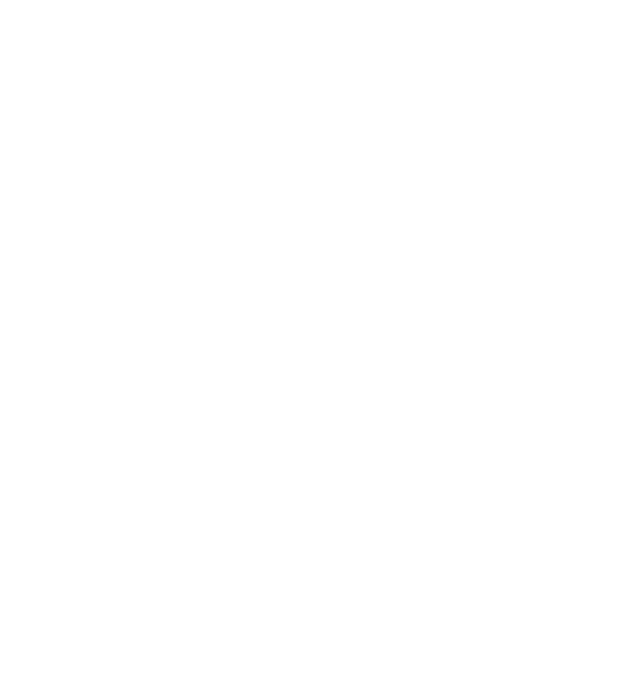
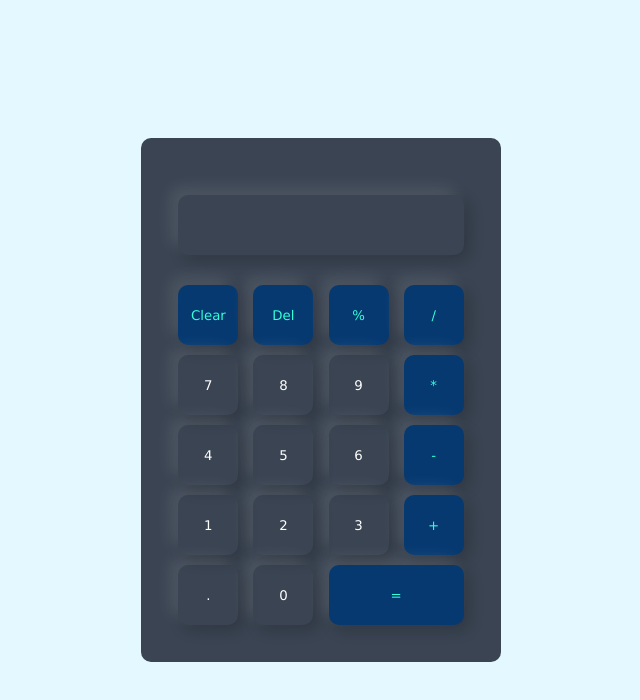
Before and after one commit to NoobMaester/calculator, a plain HTML site: page index.html in a window 1280 px wide. Shown: the whole page, without its empty margins (319-959 px from the left). Drawn offline with Linux system fonts and the light colour scheme.

Commit message:
calculator layout styling

```diff
--- a/index.html
+++ b/index.html
@@ -7,6 +7,50 @@
     <title>Calculator</title>
 </head>
 <body>
+    <div class="container">
+        <div class="calculator">
+            <form>
+                <div class="display">
+                    <input type="text" name="display">
+                </div>
+
+                <div>
+                    <input type="button" value="Clear" onclick="display.value = ''" class="operator">
+                    <input type="button" value="Del" onclick="display.value = display.value.toString().slice(0, -1)" class="operator">
+                    <input type="button" value="%" class="operator">
+                    <input type="button" value="/" onclick="display.value += '/'" class="operator">
+                </div>
+
+                <div>
+                    <input type="button" value="7" onclick="display.value += '7'">
+                    <input type="button" value="8" onclick="display.value += '8'">
+                    <input type="button" value="9" onclick="display.value += '9'">
+                    <input type="button" value="*" onclick="display.value += '*'" class="operator">
+                </div>
+
+                <div>
+                    <input type="button" value="4" onclick="display.value += '4'">
+                    <input type="button" value="5" onclick="display.value += '5'">
+                    <input type="button" value="6" onclick="display.value += '6'">
+                    <input type="button" value="-" onclick="display.value += '-'" class="operator">
+                </div>
+
+                <div>
+                    <input type="button" value="1" onclick="display.value += '1'">
+                    <input type="button" value="2" onclick="display.value += '2'">
+                    <input type="button" value="3" onclick="display.value += '3'">
+                    <input type="button" value="+" onclick="display.value += '+'" class="operator">
+                </div>
+
+                <div>
+                    <input type="button" value="." onclick="display.value += '.'">
+                    <input type="button" value="0" onclick="display.value += '0'">
+                    <input type="button" value="=" class="equal operator" onclick="display.value = eval(display.value)">
+                </div>
+            </form>
+        </div>
+
+    </div>
 
     <script src="app.js"></script>
 </body>
--- a/style.css
+++ b/style.css
@@ -0,0 +1,50 @@
+*{
+    margin: 0;
+    padding: 0;
+    font-family: Verdana, Geneva, Tahoma, sans-serif;
+    box-sizing: border-box;
+}
+
+.container{
+    width: 100%;
+    height: 100vh;
+    background: #e3f9ff;
+    display: flex;
+    align-items: center;
+    justify-content: center;
+}
+.calculator{
+    background: #3a4452;
+    padding: 2rem;
+    border-radius: 10px;
+}
+.calculator form input{
+    border: 0;
+    outline: 0;
+    width: 60px;
+    height: 60px;
+    border-radius: 10px;
+    box-shadow: -8px -8px 15px rgba(255, 255, 255, 0.1), 5px 5px 15px rgba(0, 0, 0, 0.2);
+    background: transparent;
+    color: #fff;
+    cursor: pointer;
+    margin: 5px;
+}
+form .display{
+    display: flex;
+    justify-content: flex-end;
+    margin: 20px 0;
+}
+form .display input{
+    text-align: right;
+    flex: 1;
+    font-size: 45px;
+}
+form input.equal{
+    width: 135px;
+}
+
+form input.operator{
+    color: #33ffd8;
+    background: #063970;
+}
```
